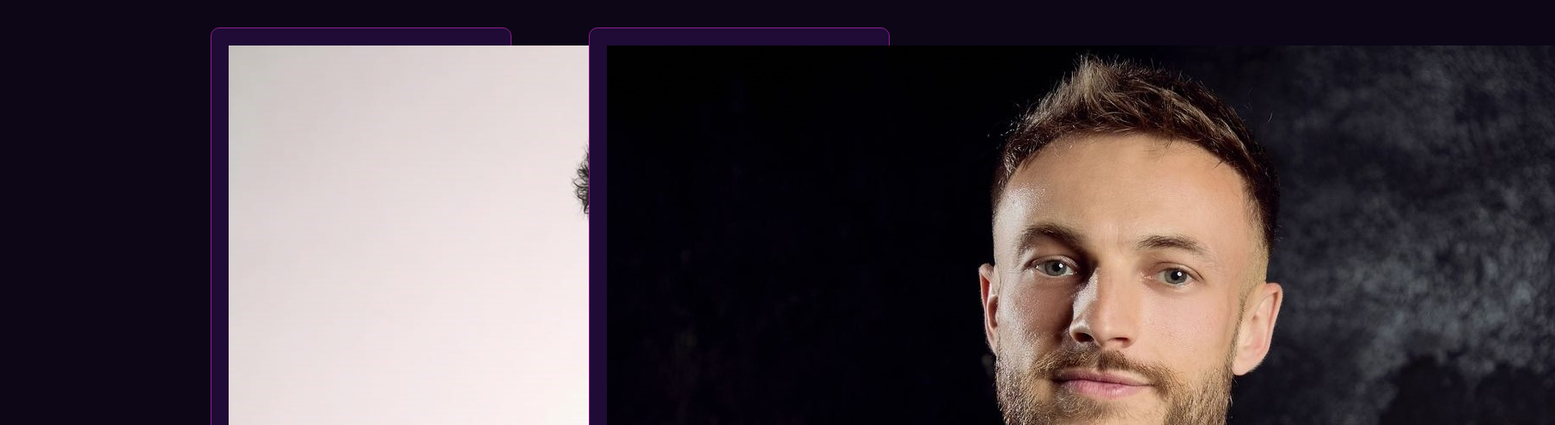
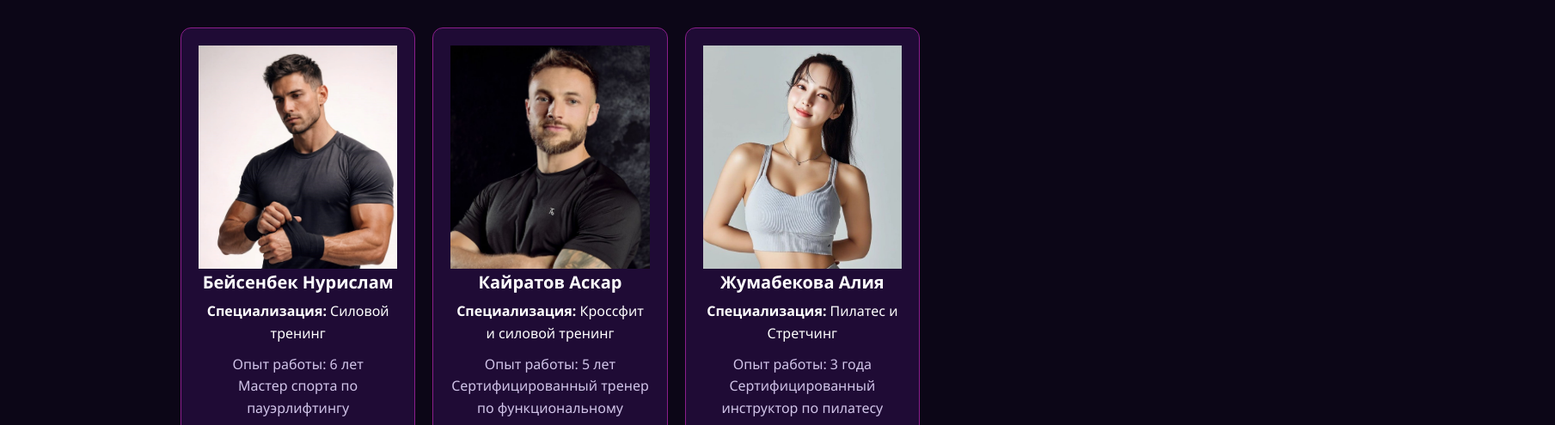
Before and after one commit to lilbaga/HandsUp, a plain HTML site: page trainers.html in a window 1280 px wide. Shown: the part 177-672 px from the top of the page at 86% size, 1809 px wide, since content can reach past the window. Drawn offline with Linux system fonts and the light colour scheme.

Commit message:
Fix trainer image dimensions

```diff
--- a/webtech.css
+++ b/webtech.css
@@ -238,6 +238,32 @@ footer {
     color: var(--text-gray);
 }
 
+
+.trainers-grid {
+    display: flex;
+    flex-wrap: wrap;
+    gap: 20px;
+    justify-content: center;
+}
+
+
+.trainer-card {
+    background: #1f0b35;
+    border-radius: 12px;
+    overflow: hidden;
+    width: 300px;
+    text-align: center;
+    padding-bottom: 15px;
+}
+
+
+.trainer-card img {
+    width: 100%;
+    height: 260px;
+    object-fit: cover;
+    display: block;
+}
+
 /* Форма записи */
 #contact-form {
     background-color: var(--bg-card);
```
